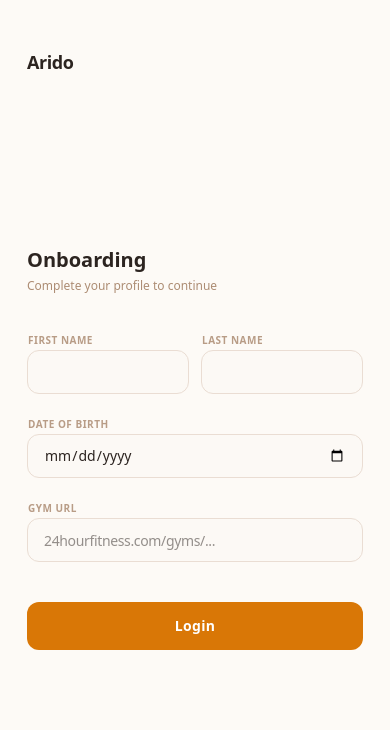
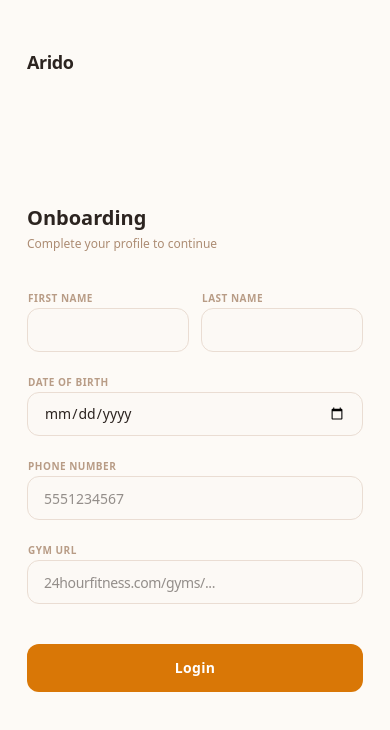
Before and after one commit to shlok-madhekar/fitness-pass-bot, a Next.js app: page / in a window 390 px wide. Shown: the top 730 px of the page. Built offline with nearby package versions, Linux system fonts and the light colour scheme.

Commit message:
Fix: Add real phone number support and improve DOB formatting for better gym validation

```diff
--- a/src/app/api/generate-pass/route.ts
+++ b/src/app/api/generate-pass/route.ts
@@ -2,7 +2,7 @@ import { NextResponse } from 'next/server';
 
 export async function POST(req: Request) {
     try {
-        const { firstName, lastName, dateOfBirth, gymUrl } = await req.json();
+        const { firstName, lastName, dateOfBirth, phoneNumber, gymUrl } = await req.json();
 
         if (!firstName || !lastName || !dateOfBirth || !gymUrl) {
             return NextResponse.json({ error: 'Missing required fields' }, { status: 400 });
@@ -32,13 +32,27 @@ export async function POST(req: Request) {
             console.error("Error resolving clubId dynamically:", e);
         }
 
-        // Prepare data for the 24 Hour Fitness API
-        // DOB comes as yyyy-mm-dd from the input. Convert to timestamp.
-        const dobTimestamp = new Date(dateOfBirth).getTime();
+        // Preparation for 24 Hour Fitness API
+        // Use provided phone number or fallback to random
+        let finalPhone = "";
+        let finalAreaCode = "925";
 
-        // Generate a random local phone number
-        const areaCode = "925"; // Default area code
-        const localPhone = Math.floor(1000000 + Math.random() * 9000000).toString();
+        if (phoneNumber && phoneNumber.length === 10) {
+            finalAreaCode = phoneNumber.substring(0, 3);
+            finalPhone = phoneNumber.substring(3);
+        } else {
+            // Random fallback if missing
+            finalPhone = Math.floor(1000000 + Math.random() * 9000000).toString();
+        }
+
+        // Handle DOB safely. We want Midnight UTC for the given date.
+        // dateOfBirth is YYYY-MM-DD
+        const dateParts = dateOfBirth.split('-');
+        const dobTimestamp = Date.UTC(
+            parseInt(dateParts[0]),
+            parseInt(dateParts[1]) - 1,
+            parseInt(dateParts[2])
+        );
 
         // Generate a unique email
         const randomString = Math.random().toString(36).substring(2, 8);
@@ -57,8 +71,8 @@ export async function POST(req: Request) {
                 email: email,
                 firstName: firstName,
                 lastName: lastName,
-                phone: localPhone,
-                areaCode: areaCode
+                phone: finalPhone,
+                areaCode: finalAreaCode
             },
             allowSms: true
         };
--- a/src/components/PassManager.tsx
+++ b/src/components/PassManager.tsx
@@ -53,6 +53,7 @@ export default function PassManager() {
     const [firstName, setFirstName] = useState("");
     const [lastName, setLastName] = useState("");
     const [dateOfBirth, setDateOfBirth] = useState("");
+    const [phoneNumber, setPhoneNumber] = useState("");
     const [gymInput, setGymInput] = useState("");
 
     useEffect(() => {
@@ -64,6 +65,7 @@ export default function PassManager() {
             setFirstName(savedUser.firstName);
             setLastName(savedUser.lastName);
             setDateOfBirth(savedUser.dateOfBirth);
+            setPhoneNumber(savedUser.phoneNumber || "");
             setGymInput(savedUser.gymUrl || DEFAULT_GYM_URL);
         }
         if (savedPass) setPass(savedPass);
@@ -71,9 +73,17 @@ export default function PassManager() {
 
     const handleSaveUser = (e: React.FormEvent) => {
         e.preventDefault();
-        if (!firstName || !lastName || !dateOfBirth) return;
+        if (!firstName || !lastName || !dateOfBirth || !phoneNumber) return;
+
+        // Basic phone validation (digits only, at least 10)
+        const cleanPhone = phoneNumber.replace(/\D/g, "");
+        if (cleanPhone.length < 10) {
+            alert("Please enter a valid 10-digit phone number");
+            return;
+        }
+
         const normalizedUrl = normalizeGymUrl(gymInput || DEFAULT_GYM_URL);
-        const newData = { firstName, lastName, dateOfBirth, gymUrl: normalizedUrl };
+        const newData = { firstName, lastName, dateOfBirth, phoneNumber: cleanPhone, gymUrl: normalizedUrl };
         saveUserData(newData);
         setUser(newData);
     };
@@ -171,6 +181,18 @@ export default function PassManager() {
                                         value={dateOfBirth}
                                         onChange={(e) => setDateOfBirth(e.target.value)}
                                         className="w-full h-11 bg-white border border-[#eaddd3] rounded-xl px-4 text-sm text-[#2c2420] font-medium [color-scheme:light]"
+                                    />
+                                </div>
+
+                                <div className="space-y-1">
+                                    <label className="text-[10px] font-bold uppercase tracking-wider text-[#8b5e3c] opacity-60 ml-px">Phone Number</label>
+                                    <input
+                                        type="tel"
+                                        required
+                                        placeholder="5551234567"
+                                        value={phoneNumber}
+                                        onChange={(e) => setPhoneNumber(e.target.value)}
+                                        className="w-full h-11 bg-white border border-[#eaddd3] rounded-xl px-4 text-sm text-[#2c2420] font-medium"
                                     />
                                 </div>
 
--- a/src/lib/storage.ts
+++ b/src/lib/storage.ts
@@ -2,6 +2,7 @@ export interface UserData {
     firstName: string;
     lastName: string;
     dateOfBirth: string; // YYYY-MM-DD
+    phoneNumber: string; // 10 digits
     gymUrl: string; // e.g. https://www.24hourfitness.com/gyms/...
 }
 
```
